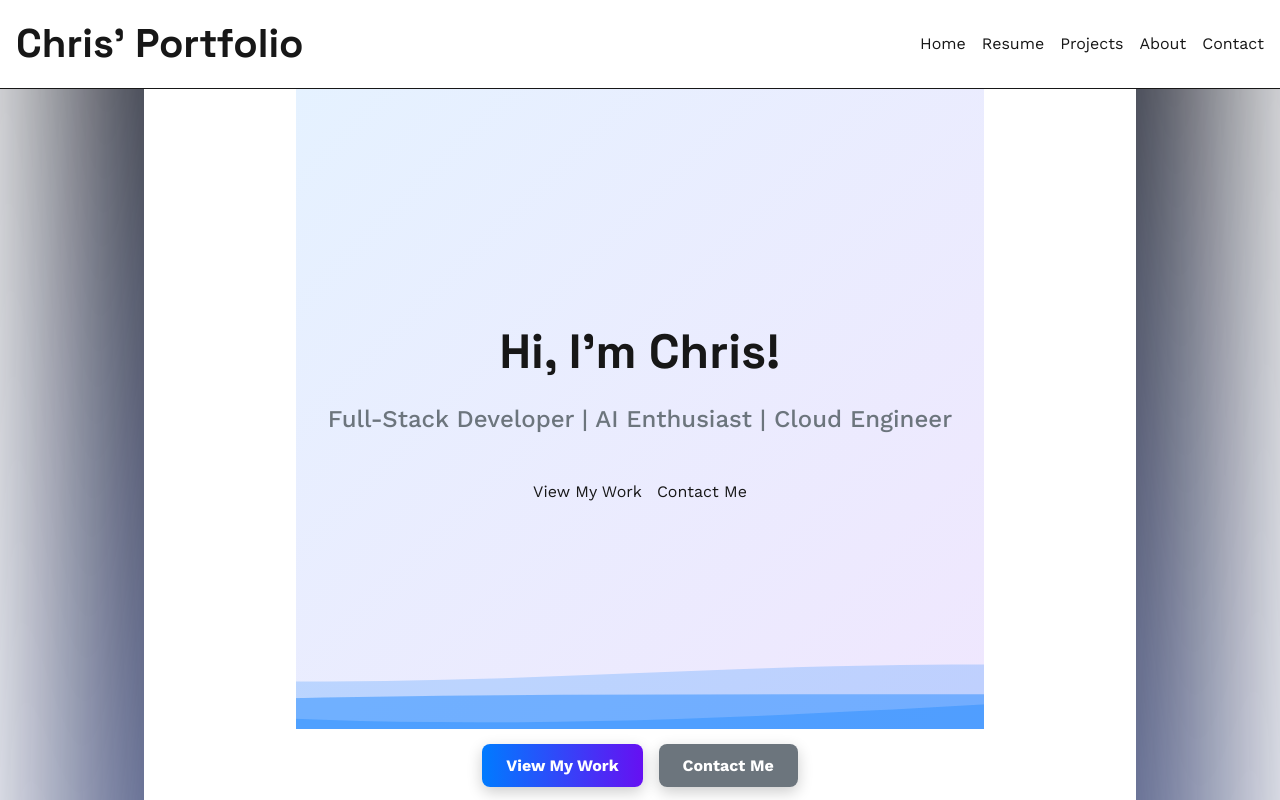
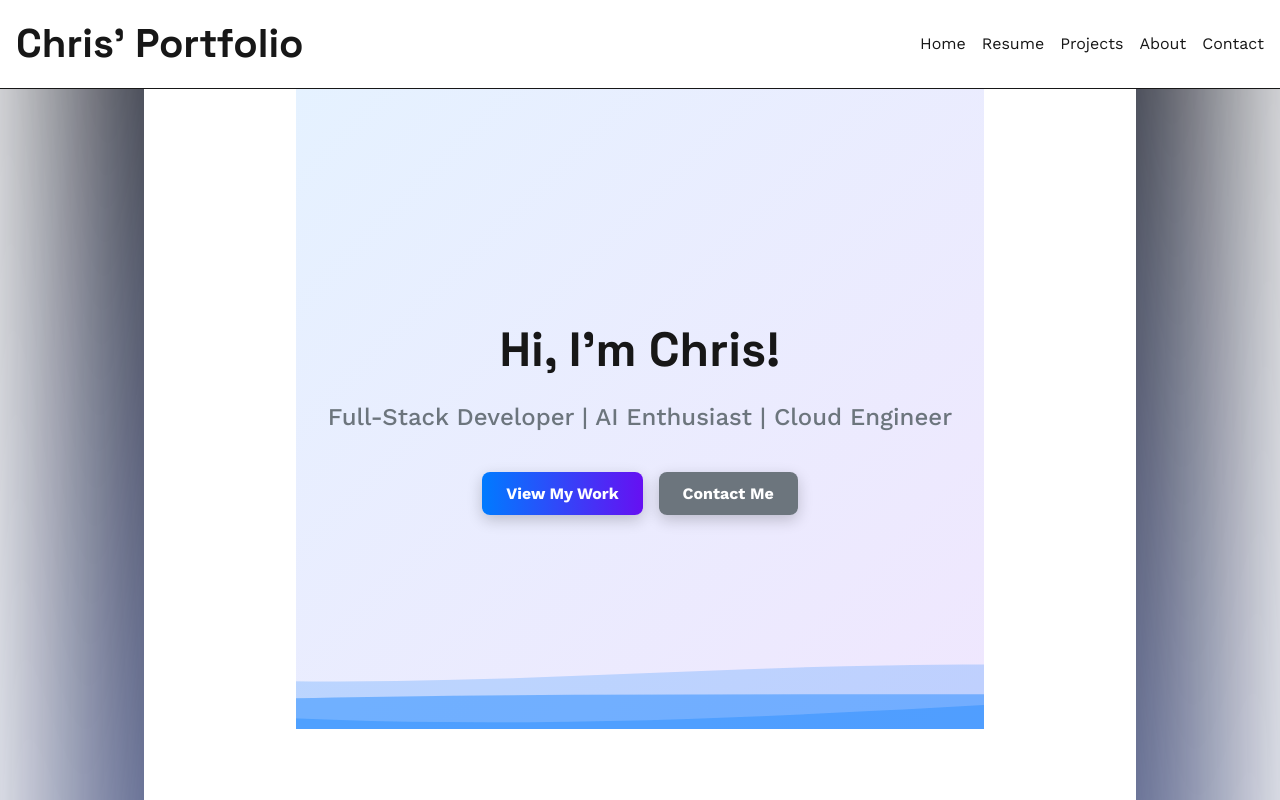
Before and after one commit to Crklemz/portfolio-website, a Next.js app: page / in a window 1280 px wide. Shown: the top 800 px of the page. Built offline with nearby package versions, Linux system fonts and the light colour scheme.

Commit message:
refactor: move cta buttons into hero and remove the dups

```diff
--- a/src/app/page.tsx
+++ b/src/app/page.tsx
@@ -17,16 +17,6 @@ export default function Home() {
       {/* Hero Section */}
       < Hero />
 
-      {/* Call-to-Action Buttons */}
-      <div className="mt-6 space-x-4 flex">
-        <motion.div whileHover={{ scale: 1.1 }} transition={{ type: "spring", stiffness: 300 }}>
-          <Link href="/projects" className="btn-primary">View My Work</Link>
-        </motion.div>
-        <motion.div whileHover={{ scale: 1.1 }} transition={{ type: "spring", stiffness: 300 }}>
-          <Link href="/contact" className="btn-secondary">Contact Me</Link>
-        </motion.div>
-      </div>
-
       {/* Tech Stack Section */}
       <TechStack />
 
--- a/src/components/Hero.tsx
+++ b/src/components/Hero.tsx
@@ -28,19 +28,14 @@ export default function Hero() {
             </motion.p>
 
             {/* CTA Buttons */}
-            <motion.div
-                initial={{ opacity: 0 }}
-                animate={{ opacity: 1 }}
-                transition={{ delay: 0.6, duration: 0.6 }}
-                className={styles.buttonContainer}
-            >
-                <Link href="/projects" className={styles.primaryButton}>
-                    View My Work
-                </Link>
-                <Link href="/contact" className={styles.secondaryButton}>
-                    Contact Me
-                </Link>
-            </motion.div>
+            <div className="mt-6 space-x-4 flex">
+                <motion.div whileHover={{ scale: 1.1 }} transition={{ type: "spring", stiffness: 300 }}>
+                    <Link href="/projects" className="btn-primary">View My Work</Link>
+                </motion.div>
+                <motion.div whileHover={{ scale: 1.1 }} transition={{ type: "spring", stiffness: 300 }}>
+                    <Link href="/contact" className="btn-secondary">Contact Me</Link>
+                </motion.div>
+            </div>
 
             {/* Wave Background */}
             <div className={styles.waveWrapper}>
```
